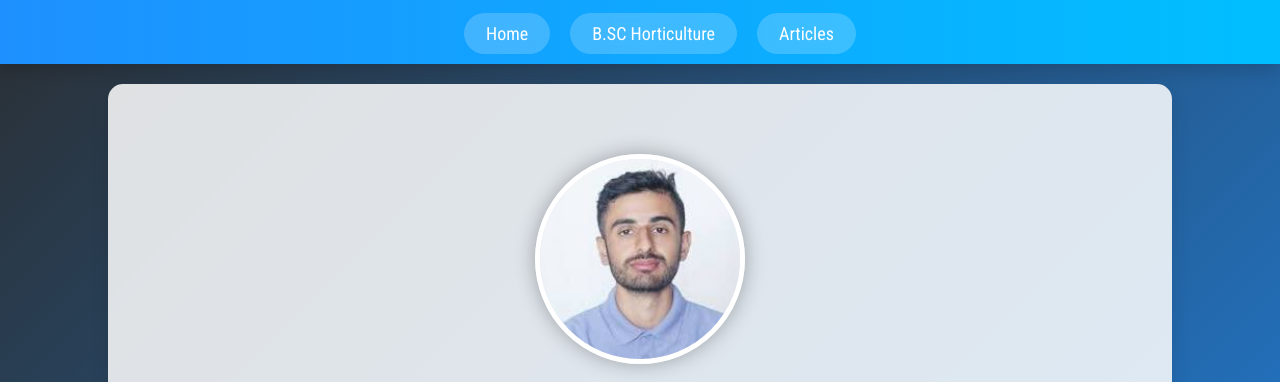
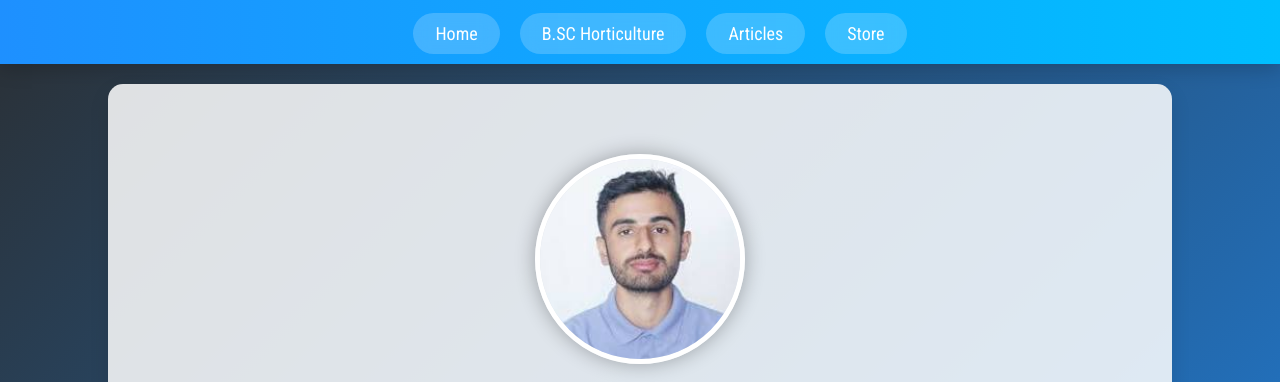
Before and after one commit to saurav101112/sauravkattel, a plain HTML site: page index.html in a window 1280 px wide. Shown: the part 111-493 px from the top of the page. Drawn offline with Linux system fonts and the light colour scheme.

Commit message:
Update index.html

```diff
--- a/index.html
+++ b/index.html
@@ -16,7 +16,6 @@
             overflow-x: hidden;
             transition: background-color 0.3s ease-in-out;
         }
-
         /* Heading Section */
         .heading-section {
             background: linear-gradient(90deg, #1E90FF, #00BFFF);
@@ -27,7 +26,6 @@
             font-family: 'Roboto Condensed', sans-serif;
             box-shadow: 0 4px 20px rgba(0,0,0,0.2);
         }
-
         .heading-section h1 {
             font-size: 36px;
             margin: 0;
@@ -35,7 +33,6 @@
             vertical-align: middle;
             letter-spacing: 1px;
         }
-
         .heading-section img.logo {
             width: 55px;
             height: 55px;
@@ -44,7 +41,6 @@
             border-radius: 50%;
             box-shadow: 0 0 10px rgba(255,255,255,0.5);
         }
-
         .heading-section .nav-buttons {
             position: absolute;
             bottom: 10px;
@@ -53,7 +49,6 @@
             justify-content: center;
             gap: 20px;
         }
-
         .heading-section .nav-buttons a {
             background: rgba(255,255,255,0.2);
             backdrop-filter: blur(8px);
@@ -64,13 +59,11 @@
             font-size: 18px;
             transition: all 0.3s ease-in-out;
         }
-
         .heading-section .nav-buttons a:hover {
             background: #fff;
             color: #1E90FF;
             box-shadow: 0 4px 15px rgba(0,0,0,0.2);
         }
-
         /* Middle Section */
         .middle-section {
             padding: 50px 20px;
@@ -84,7 +77,6 @@
             width: 80%;
             box-shadow: 0 8px 20px rgba(0,0,0,0.1);
         }
-
         .middle-section img.photo {
             border-radius: 50%;
             width: 200px;
@@ -95,12 +87,10 @@
             box-shadow: 0 0 20px rgba(0,0,0,0.3);
             transition: transform 0.4s ease, box-shadow 0.4s ease;
         }
-
         .middle-section img.photo:hover {
             transform: scale(1.08) rotate(2deg);
             box-shadow: 0 0 25px #1E90FF;
         }
-
         .middle-section h1 {
             margin-top: 20px;
             font-size: 48px;
@@ -108,11 +98,9 @@
             font-family: 'Roboto Slab', serif;
             transition: color 0.3s ease;
         }
-
         .middle-section h1:hover {
             color: #FF7F50;
         }
-
         /* Octoberfest Section */
         .october-section {
             display: flex;
@@ -125,7 +113,6 @@
             overflow: hidden;
             box-shadow: inset 0 0 20px rgba(255,255,255,0.05);
         }
-
         .october-section .title h1 {
             font-size: 10vmin;
             font-weight: 900;
@@ -133,7 +120,6 @@
             color: darkorange;
             text-shadow: 0 0 15px rgba(255,140,0,0.7);
         }
-
         /* Articles Section */
         .articles-section {
             width: 60%;
@@ -146,7 +132,6 @@
             box-shadow: 0 8px 25px rgba(0,0,0,0.1);
             backdrop-filter: blur(8px);
         }
-
         .articles-section .article {
             background-color: #fff;
             padding: 20px;
@@ -155,28 +140,23 @@
             box-shadow: 0px 4px 10px rgba(0,0,0,0.1);
             transition: transform 0.3s ease, box-shadow 0.3s ease;
         }
-
         .articles-section .article:hover {
             transform: translateY(-5px);
             box-shadow: 0px 6px 20px rgba(0,0,0,0.15);
         }
-
         .articles-section .article h2 {
             color: #1E90FF;
             font-family: 'Roboto Slab', serif;
         }
-
         .articles-section .read-more {
             color: #1E90FF;
             text-decoration: none;
             font-weight: 600;
         }
-
         .articles-section .read-more:hover {
             text-decoration: underline;
             color: #FF7F50;
         }
-
         /* Footer */
         footer {
             background: linear-gradient(90deg, #1E90FF, #00BFFF);
@@ -185,18 +165,15 @@
             text-align: center;
             font-size: 14px;
         }
-
         footer a img {
             width: 32px;
             height: 32px;
             margin: 0 5px;
             transition: transform 0.3s;
         }
-
         footer a img:hover {
             transform: scale(1.2) rotate(5deg);
         }
-
         /* Chatbot */
         .chat-container {
             position: absolute;
@@ -209,28 +186,24 @@
             overflow: hidden;
             transition: left 0.3s ease-in-out;
         }
-
         .chat-header {
             background: linear-gradient(90deg, #1E90FF, #00BFFF);
             color: #fff;
             padding: 12px;
             text-align: center;
         }
-
         .chat-icon {
             width: 55px;
             height: 55px;
             cursor: pointer;
             transition: transform 0.3s;
         }
-
         .chat-icon:hover {
             transform: scale(1.1);
         }
     </style>
 </head>
 <body>
-
     <!-- Heading Section -->
     <div class="heading-section">
         <img src="agriculture-farm-logo-vector.jpg" alt="Logo" class="logo">
@@ -239,22 +212,20 @@
             <a href="#home">Home</a>
             <a href="bridge.html">B.SC Horticulture</a>
             <a href="#articles">Articles</a>
+            <a href="store.html">Store</a>
         </div>
     </div>
-
     <!-- Middle Section -->
     <div class="middle-section" id="home">
         <img src="images.jpg" alt="Saurav Kattel" class="photo">
         <h1>Saurav Kattel</h1>
     </div>
-
     <!-- Octoberfest Section -->
     <div class="october-section">
         <div class="title">
             <h1 id="greeting"></h1>
         </div>
     </div>
-
     <!-- Articles Section -->
     <div class="articles-section" id="articles">
         <div class="article">
@@ -268,7 +239,6 @@
             <a href="full-article.html" class="read-more">Read More</a>
         </div>
     </div>
-
     <!-- Footer -->
     <footer>
         <p>Connect with me on social media:</p>
@@ -279,7 +249,6 @@
             <img src="instagram.png" alt="Instagram">
         </a>
     </footer>
-
     <!-- Chatbot -->
     <div class="chat-container" id="chat-container">
         <div class="chat-header">
@@ -292,7 +261,6 @@
         </div>
     </div>
     <img src="chat.png" alt="Chat Icon" class="chat-icon" id="chat-icon">
-
     <!-- Script -->
     <script>
         function setGreeting() {
```
